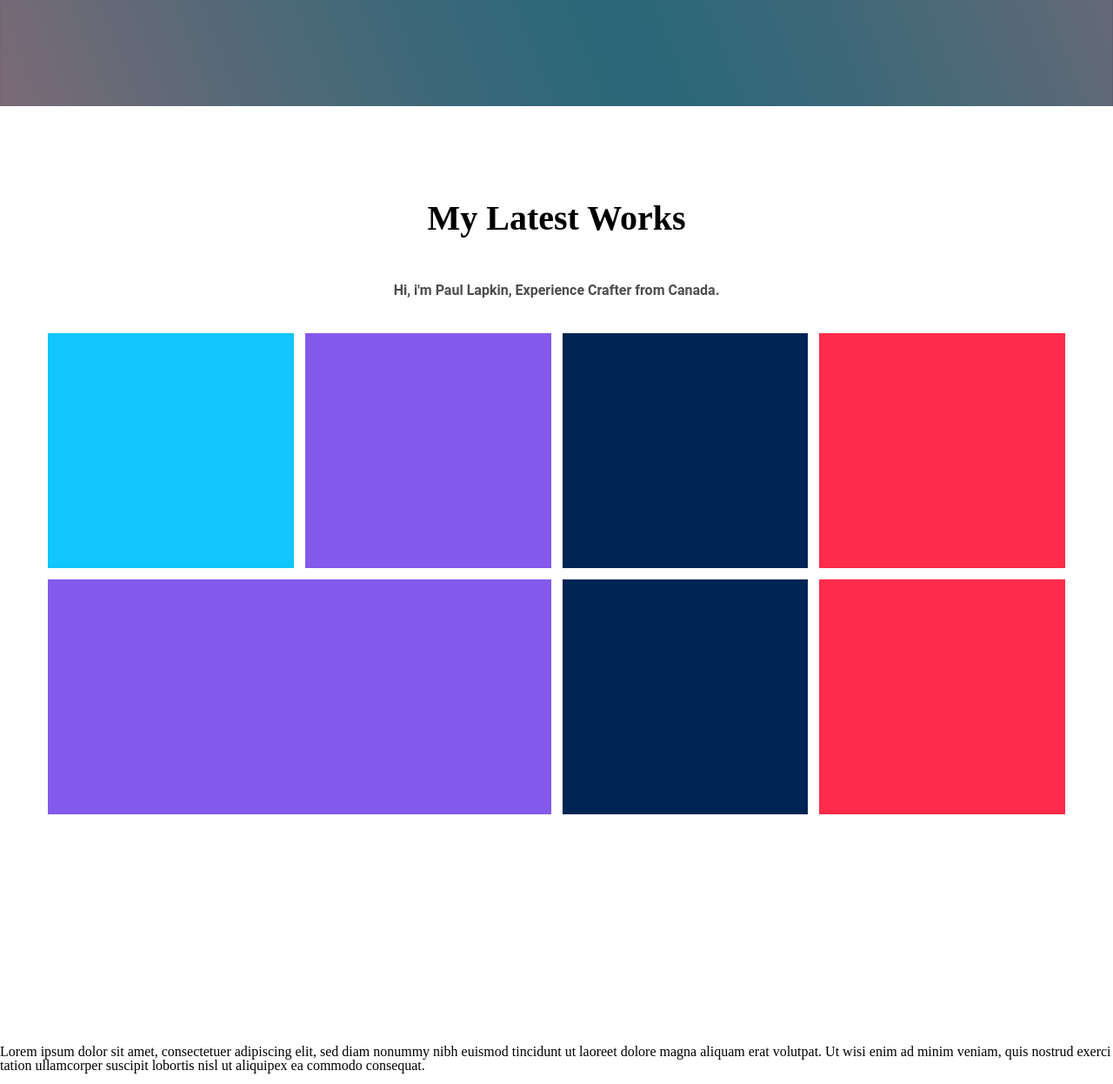
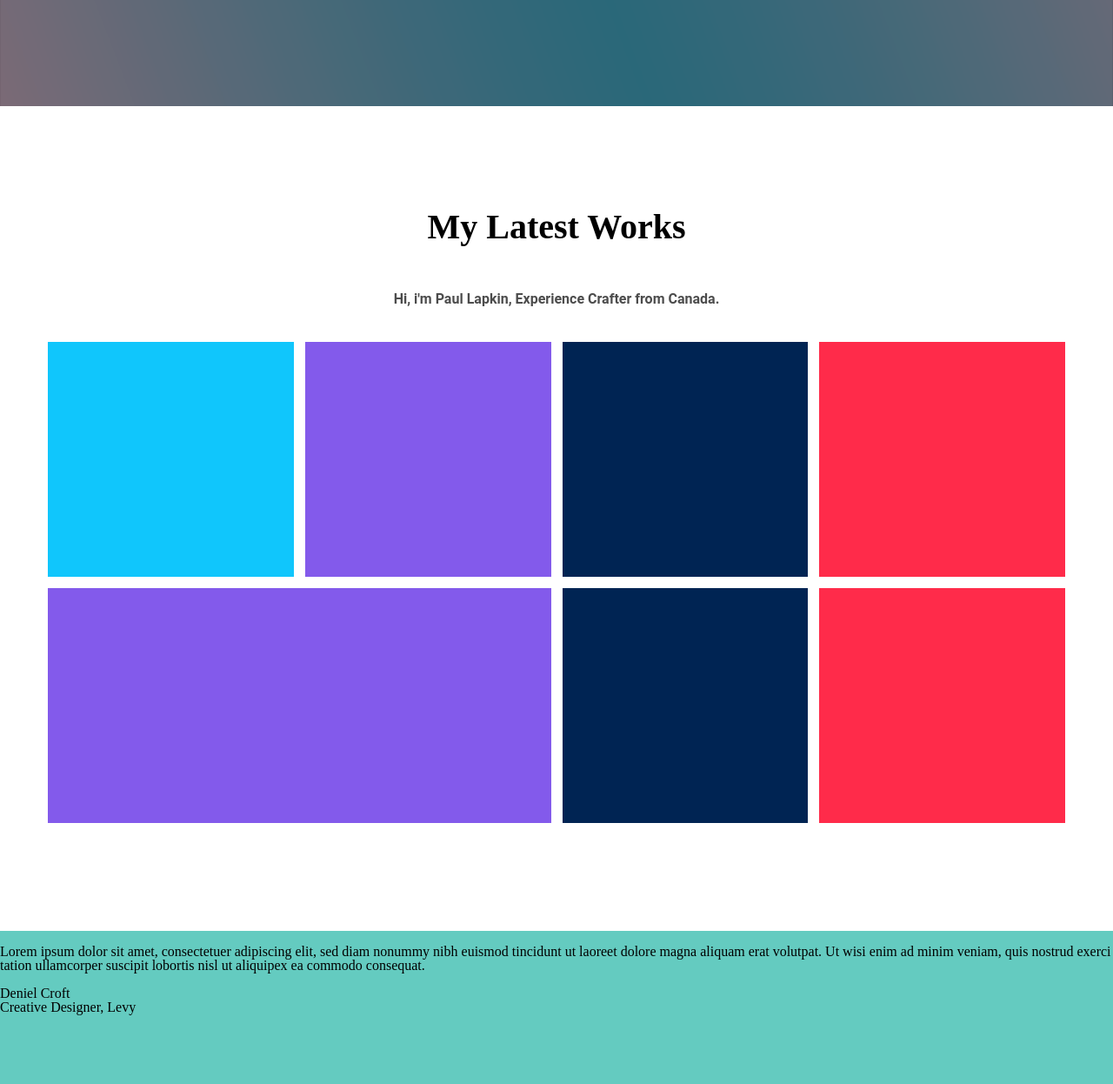
Before and after one commit to PierreTurnbull/integration-exercise-2, a plain HTML site: page index.html in a window 1280 px wide. Shown: the part 2840-4086 px from the top of the page at 87% size. Drawn offline with Linux system fonts and the light colour scheme; a web font is replaced by a local one.

Commit message:
corrected section4 size.

```diff
--- a/style.css
+++ b/style.css
@@ -369,6 +369,7 @@
 .section4_inside
 {
   height: 948px;
+  overflow: hidden;
 }
 
 .latest_works_title
@@ -379,7 +380,7 @@
   font-weight: bold;
   line-height: 0.7;
   text-align: center;
-  margin: 115px 0 0 0;
+  margin: 125px 0 0 0;
 }
 
 .latest_works_subtitle
@@ -458,7 +459,10 @@
 {}
 
 .section5_inside
-{}
+{
+  height: 702px;
+  background-color: #64cbc0;
+}
 
 .citation_img
 {}
```
